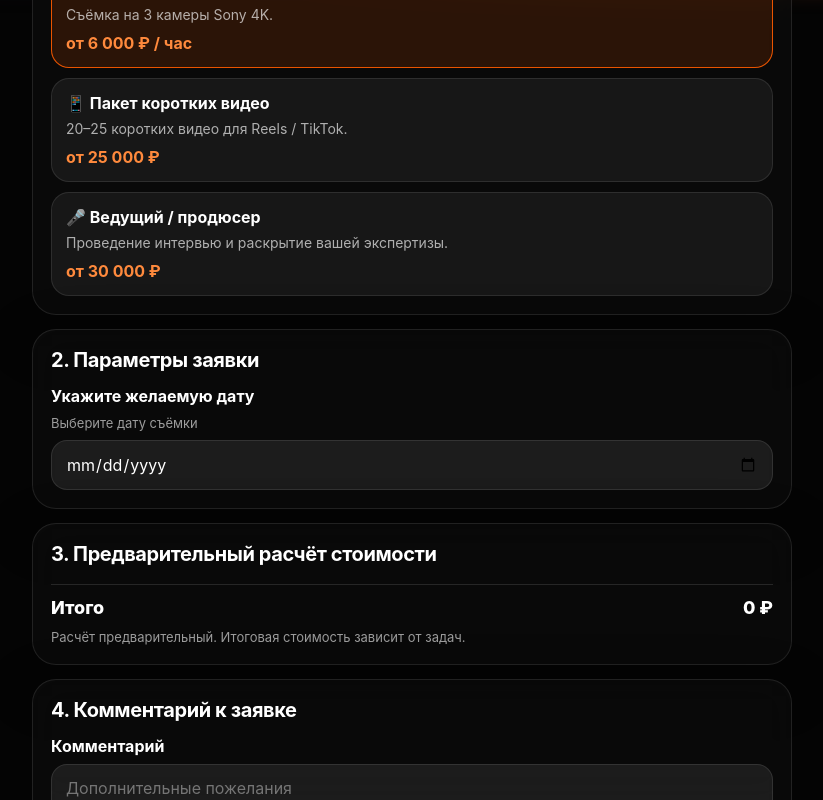
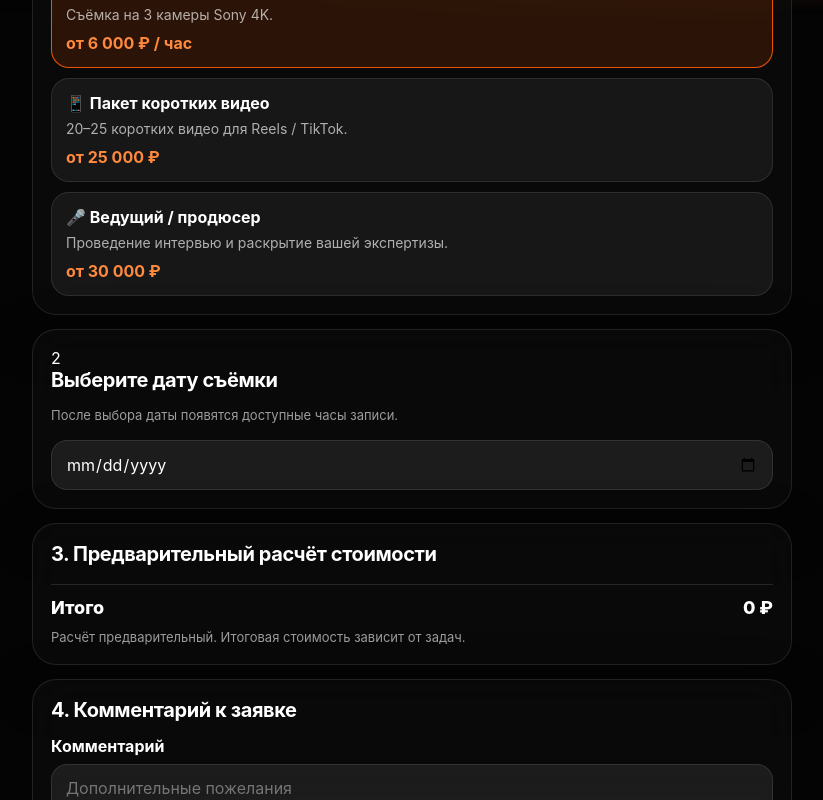
Before and after one commit to Stepiksog/-onlycast-miniap, a React (Vite) app: page / in a window 1280 px wide. Shown: the part 887-1687 px from the top of the page, without its empty margins (228-1051 px from the left). Built offline with nearby package versions, Linux system fonts and the light colour scheme.

Commit message:
Update App.tsx

```diff
--- a/src/App.tsx
+++ b/src/App.tsx
@@ -38,9 +38,9 @@ const HOST_PACKAGE_PRICE = 30000
 const STUDIO_ADDRESS = 'Москва, улица Правды, 8к13'
 
 const STUDIO_IMAGES = [
-  '/studio/photo1.jpg?v=11',
-  '/studio/photo2.jpg?v=11',
-  '/studio/photo3.jpg?v=11',
+  '/studio/photo1.jpg?v=12',
+  '/studio/photo2.jpg?v=12',
+  '/studio/photo3.jpg?v=12',
 ]
 
 const SERVICE_META: Record<ServiceKey, { title: string; description: string; priceText: string }> = {
@@ -330,13 +330,16 @@ export default function App() {
           </div>
         </div>
 
-        <div className="card">
-          <h2 className="card-title">2. Параметры заявки</h2>
+        <div className="card date-card">
+          <div className="date-header">
+            <div className="date-step">2</div>
+            <div>
+              <h2 className="card-title">Выберите дату съёмки</h2>
+              <div className="help">После выбора даты появятся доступные часы записи.</div>
+            </div>
+          </div>
 
-          <div className="field">
-            <label className="label">Укажите желаемую дату</label>
-            <div className="help">Выберите дату съёмки</div>
-
+          <div className="field" style={{ marginTop: 16 }}>
             <input
               className="input"
               type="date"
```
